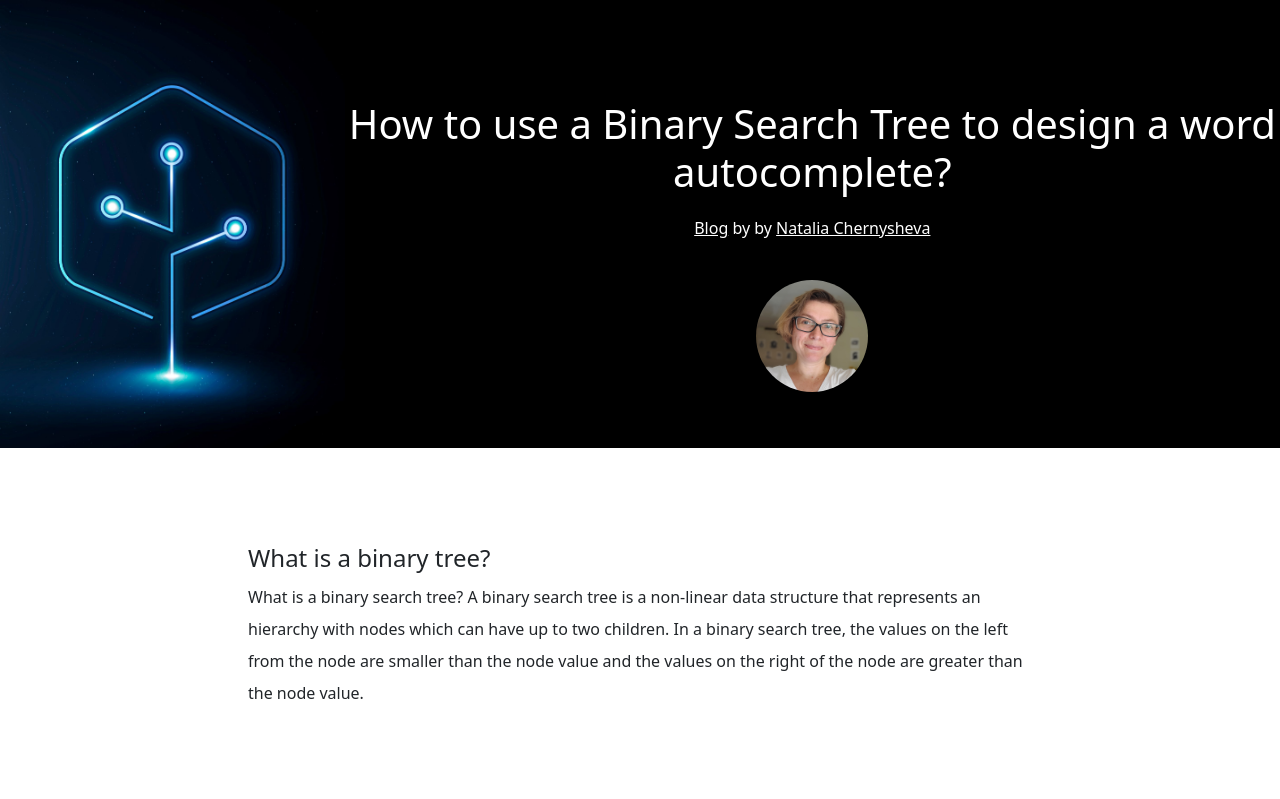
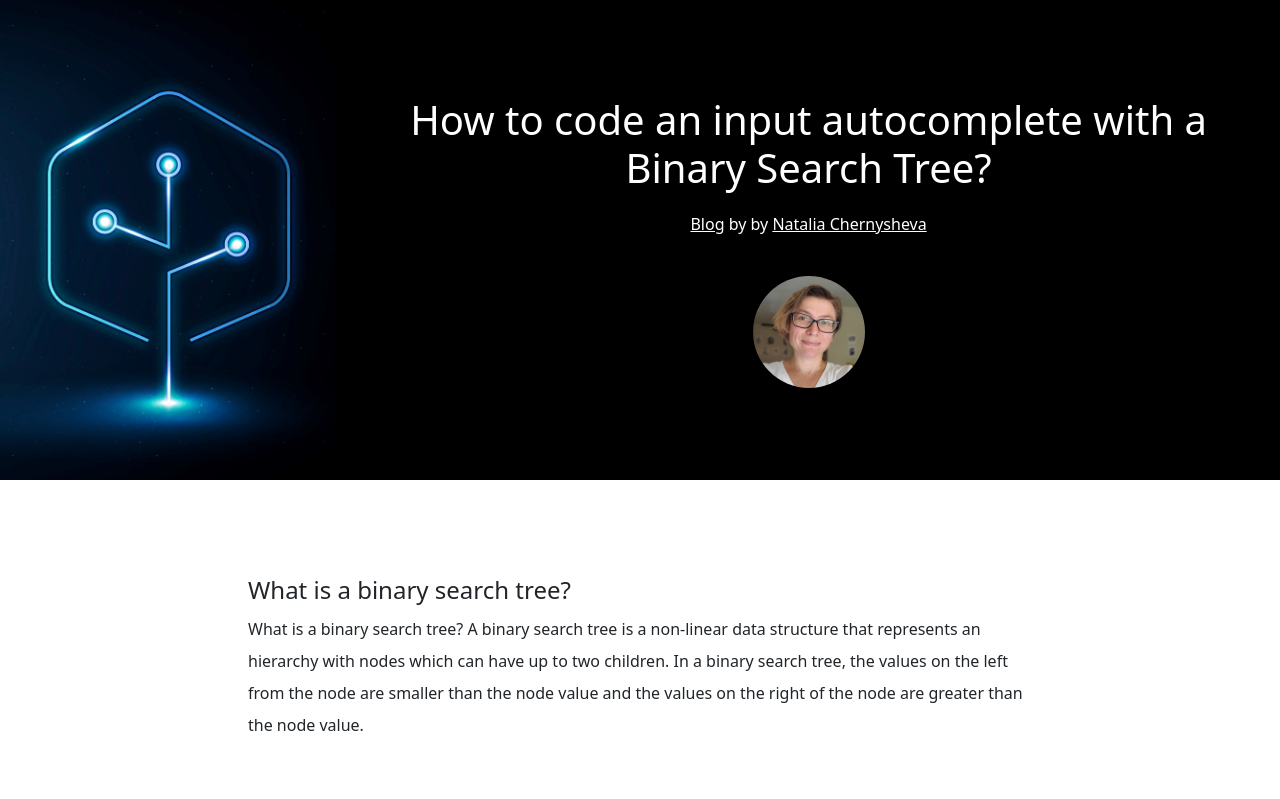
Before and after one commit to nchernys/portfolio-blog, a React (Create React App) app: page /blog-binary-search in a window 1280 px wide. Shown: the top 799 px of the page. Built offline with nearby package versions, Linux system fonts and the light colour scheme.

Commit message:
updated styling

```diff
--- a/src/binaryTree.css
+++ b/src/binaryTree.css
@@ -4,9 +4,8 @@
     justify-content: flex-start;
     align-items: center;
     color: white;
-    height: 28em;
+    height: 30em;
     background-color: black;
-
   }
 
   .binary-heading .heading-text {
@@ -33,7 +32,7 @@
 
   .binary-heading h1 {
     font-size: 2.5em;
-    margin: 1.5em 0 .5em;
+    margin: .5em 0;
     text-align: center;
   }
 
--- a/src/binaryTree.js
+++ b/src/binaryTree.js
@@ -100,9 +100,9 @@ const BinaryTree = () => {
         <div className="heading-image">
           <img src="./images/binary-tree-sm.jpg" />
         </div>
-        <div className="heading-text">
-          <h1>
-            How to use a Binary Search Tree to design a word autocomplete?
+        <div className="heading-text px-1 px-lg-5">
+          <h1 className="px-3">
+            How to code an input autocomplete with a Binary Search Tree?
           </h1>
           <p>
             <Link to="/">Blog</Link> by by{" "}
@@ -115,7 +115,7 @@ const BinaryTree = () => {
       </div>
       <div className="main">
         <div className="w-100 my-4">
-          <h4 className="mt-5">What is a binary tree?</h4>
+          <h4 className="mt-5">What is a binary search tree?</h4>
           <p>
             What is a binary search tree? A binary search tree is a non-linear
             data structure that represents an hierarchy with nodes which can
--- a/src/bubbleSort.css
+++ b/src/bubbleSort.css
@@ -21,6 +21,7 @@
   flex-direction: column;
   justify-content: center;
   align-items: center;
+  padding: 0 1em;
 }
 
 .bubble-heading h1 {
--- a/src/component-read-more.js
+++ b/src/component-read-more.js
@@ -21,11 +21,6 @@ const ComponentBlogReadMore = () => {
             Queue Data Structure: how to code an ice-cream shop?
           </a>
         </li>
-        <li className="my-3">
-          <a href="/blog-instagram-feed" className="text-secondary">
-            How to integrate your Instagram feed in your website?
-          </a>
-        </li>
       </ul>
     </div>
   );
```
Also changed, not shown: 11 other files (tests, documents, lock files or other folders).
